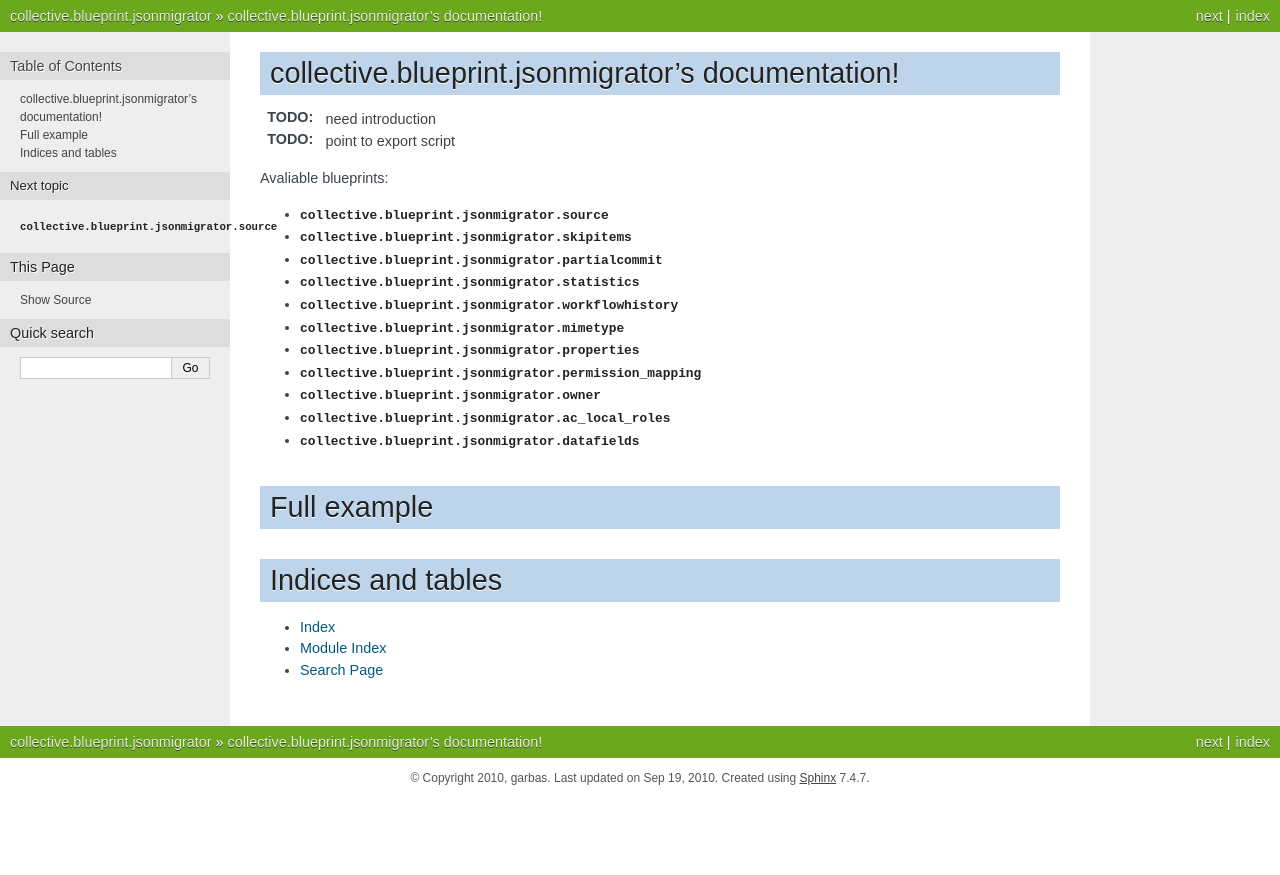
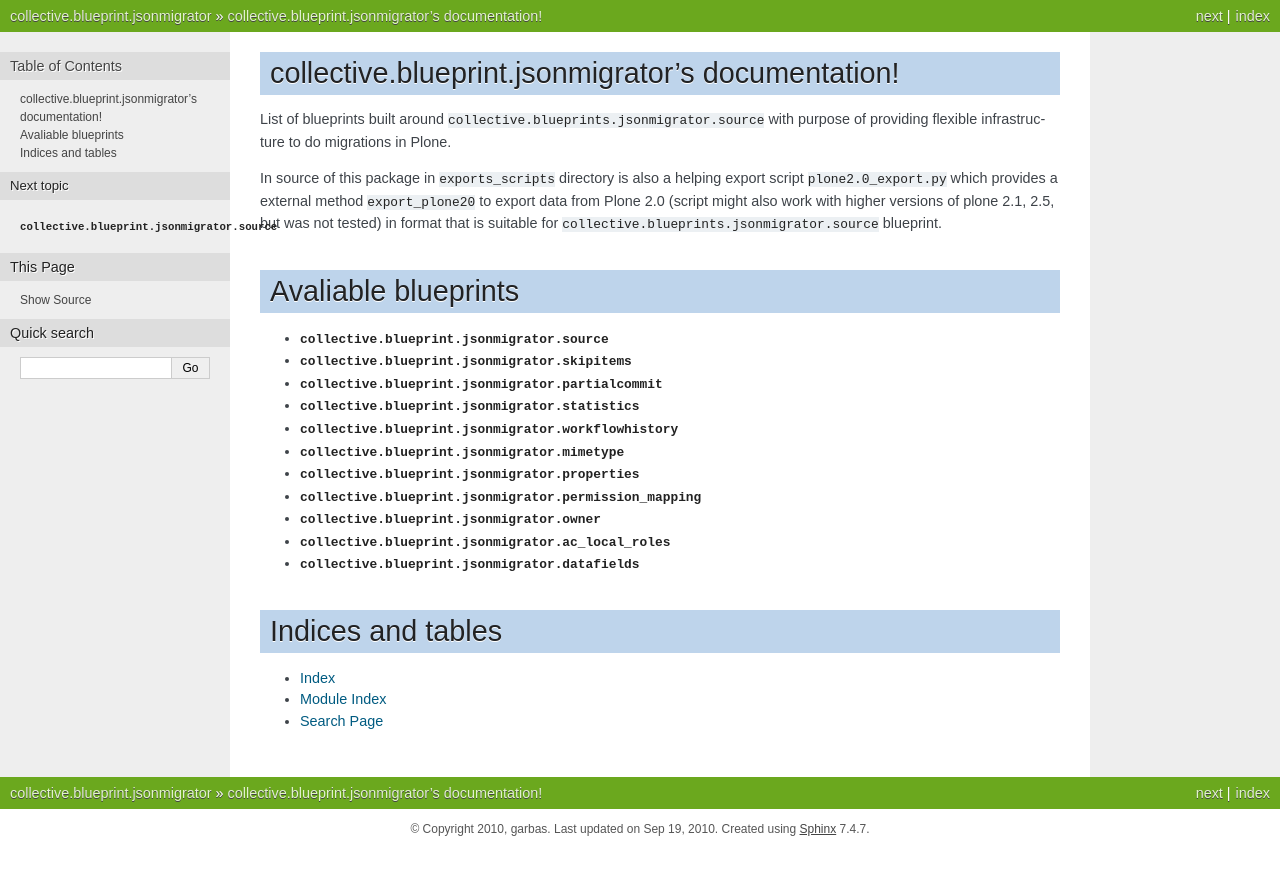
Before and after one commit to collective/collective.jsonmigrator, a Sphinx documentation site: the page built from docs/index.rst, in a window 1280 px wide. Shown: the top 875 px of the page. Built offline with Sphinx 7.4.7, drawn with Linux system fonts in a browser that asks for light colours.

Commit message:
introduction words

```diff
--- a/docs/index.rst
+++ b/docs/index.rst
@@ -1,10 +1,17 @@
 collective.blueprint.jsonmigrator's documentation!
 ==================================================
 
-:TODO: need introduction
-:TODO: point to export script
+List of blueprints built around ``collective.blueprints.jsonmigrator.source``
+with purpose of providing flexible infrastructure to do migrations in Plone.
 
-Avaliable blueprints:
+In source of this package in ``exports_scripts`` directory is also a helping
+export script ``plone2.0_export.py`` which provides a external method
+``export_plone20`` to export data from Plone 2.0 (script might also work with
+higher versions of plone 2.1, 2.5, but was not tested) in format that is
+suitable for ``collective.blueprints.jsonmigrator.source`` blueprint.
+
+Avaliable blueprints
+====================
 
 .. toctree::
     :maxdepth: 1
@@ -21,9 +28,6 @@ Avaliable blueprints:
     ac_local_roles
     datafields
 
-Full example
-============
-
 Indices and tables
 ==================
 
```
